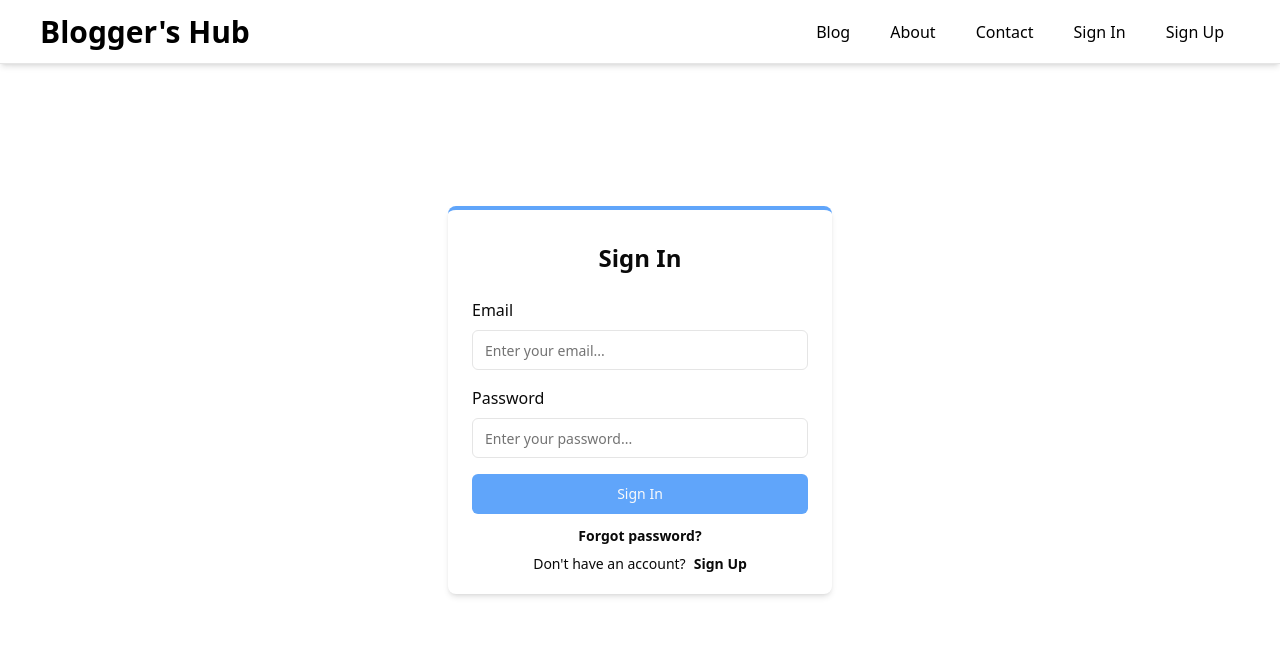
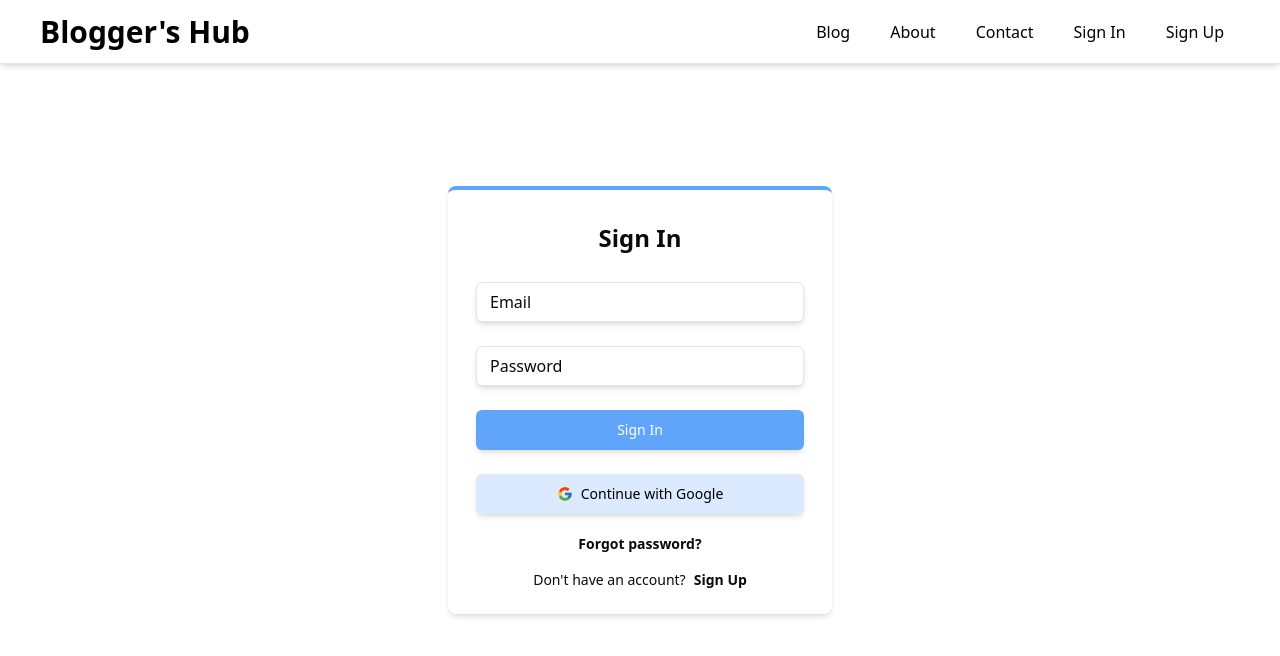
Before and after one commit to rajesh-ranjan-git/bloggershub, a Next.js app in the folder bloggershub/: page /signIn in a window 1280 px wide. Shown: the top 656 px of the page. Built offline with nearby package versions, Linux system fonts and the light colour scheme.

Commit message:
Sign and sign up ui almost done

```diff
--- a/bloggershub/package.json
+++ b/bloggershub/package.json
@@ -20,6 +20,7 @@
     "react": "^19.0.0",
     "react-dom": "^19.0.0",
     "react-hook-form": "^7.54.2",
+    "react-icons": "^5.4.0",
     "tailwind-merge": "^3.0.1",
     "tailwindcss-animate": "^1.0.7",
     "zod": "^3.24.1"
--- a/bloggershub/src/app/(auth)/signIn/page.jsx
+++ b/bloggershub/src/app/(auth)/signIn/page.jsx
@@ -1,13 +1,15 @@
 "use client";
 
-import CustomButton from "@/components/customForm/customButton";
-import CustomInput from "@/components/customForm/customInput";
+import CustomButton from "@/components/customFormElements/customButton";
+import CustomInput from "@/components/customFormElements/customInput";
+import { Button } from "@/components/ui/button";
 import { Form } from "@/components/ui/form";
 import { useToast } from "@/hooks/use-toast";
 import { signInSchema } from "@/validations/signInSchema";
 import { zodResolver } from "@hookform/resolvers/zod";
 import Link from "next/link";
 import { useForm } from "react-hook-form";
+import { FcGoogle } from "react-icons/fc";
 
 const SignIn = () => {
   const { toast } = useToast();
@@ -40,37 +42,39 @@ const SignIn = () => {
         <h1 className="p-4 font-semibold text-2xl text-center">Sign In</h1>
         <Form {...form}>
           <form onSubmit={form.handleSubmit(onSubmit)}>
-            <div className="p-2">
+            <div className="relative p-3 emailBox">
               <CustomInput
                 control={form.control}
                 label="Email"
                 name="email"
-                placeholder="Enter your email..."
-                inputStyle="w-full"
-                labelStyle="text-md"
+                placeholder=""
               />
             </div>
-            <div className="p-2">
+            <div className="relative p-3">
               <CustomInput
                 control={form.control}
                 label="Password"
                 name="password"
-                placeholder="Enter your password..."
-                inputStyle="w-full"
-                labelStyle="text-md"
+                placeholder=""
               />
             </div>
-            <div className="p-2">
+            <div className="p-3">
               <CustomButton
                 type="submit"
                 buttonText="Sign In"
-                buttonStyle="w-full bg-blue-400 hover:bg-blue-600"
+                buttonStyle="w-full bg-blue-400 hover:bg-blue-600 text-white shadow-md"
                 disabled={false}
               />
             </div>
           </form>
         </Form>
-        <div className="p-1 text-sm text-center">
+        <div className="p-3">
+          <Button className="flex justify-center items-center bg-blue-100 hover:bg-blue-50 shadow-md w-full text-black">
+            <FcGoogle />
+            <span>Continue with Google</span>
+          </Button>
+        </div>
+        <div className="p-2 text-sm text-center">
           <Link
             className="font-semibold hover:text-blue-600 hover:underline"
             href="/signUp"
@@ -78,7 +82,7 @@ const SignIn = () => {
             Forgot password?
           </Link>
         </div>
-        <div className="p-1 text-sm text-center">
+        <div className="p-2 text-sm text-center">
           Don't have an account?
           <Link
             className="ml-2 font-semibold hover:text-blue-600 hover:underline"
--- a/bloggershub/src/app/(auth)/signUp/page.jsx
+++ b/bloggershub/src/app/(auth)/signUp/page.jsx
@@ -1,13 +1,15 @@
 "use client";
 
-import CustomButton from "@/components/customForm/customButton";
-import CustomInput from "@/components/customForm/customInput";
+import CustomButton from "@/components/customFormElements/customButton";
+import CustomInput from "@/components/customFormElements/customInput";
+import { Button } from "@/components/ui/button";
 import { Form } from "@/components/ui/form";
 import { toast } from "@/hooks/use-toast";
 import { signUpSchema } from "@/validations/signUpSchema";
 import { zodResolver } from "@hookform/resolvers/zod";
 import Link from "next/link";
 import { useForm } from "react-hook-form";
+import { FcGoogle } from "react-icons/fc";
 
 const SignUp = () => {
   const form = useForm({
@@ -38,37 +40,31 @@ const SignUp = () => {
         <h1 className="p-4 font-semibold text-2xl text-center">Sign Up</h1>
         <Form {...form}>
           <form onSubmit={form.handleSubmit(onSubmit)}>
-            <div className="p-2">
+            <div className="relative p-3">
               <CustomInput
                 control={form.control}
                 label="Email"
                 name="email"
-                placeholder="Enter your email..."
-                inputStyle="w-full"
-                labelStyle="text-md"
+                placeholder=""
               />
             </div>
-            <div className="p-2">
+            <div className="relative p-3">
               <CustomInput
                 control={form.control}
                 label="Password"
                 name="password"
-                placeholder="Enter your password..."
-                inputStyle="w-full outline-blue-400 focus:outline-blue-400"
-                labelStyle="text-md"
+                placeholder=""
               />
             </div>
-            <div className="p-2">
+            <div className="relative p-3">
               <CustomInput
                 control={form.control}
                 label="Confirm Password"
                 name="confirmPassword"
-                placeholder="Confirm your password..."
-                inputStyle="w-full outline-blue-400 focus:outline-blue-400"
-                labelStyle="text-md"
+                placeholder=""
               />
             </div>
-            <div className="p-2">
+            <div className="relative p-3">
               <CustomButton
                 type="submit"
                 buttonText="Sign Up"
@@ -78,7 +74,13 @@ const SignUp = () => {
             </div>
           </form>
         </Form>
-        <div className="p-1 text-sm text-center">
+        <div className="p-3">
+          <Button className="flex justify-center items-center bg-blue-100 hover:bg-blue-50 shadow-md w-full text-black">
+            <FcGoogle />
+            <span>Continue with Google</span>
+          </Button>
+        </div>
+        <div className="p-2 text-sm text-center">
           Already have an account?
           <Link
             className="ml-2 font-semibold hover:text-blue-600 hover:underline"
--- a/bloggershub/src/app/globals.css
+++ b/bloggershub/src/app/globals.css
@@ -72,3 +72,8 @@
     @apply bg-background text-foreground;
   }
 }
+
+.emailInput:focus + .emailLabel {
+  top: -0.5px;
+  background-color: white;
+}
--- a/bloggershub/src/components/customForm/customInput.jsx
+++ b/bloggershub/src/components/customFormElements/customInput.jsx
@@ -21,17 +21,19 @@ const CustomInput = ({
       name={name}
       render={({ field }) => (
         <FormItem>
-          <FormLabel className={labelStyle}>{label}</FormLabel>
           <FormControl>
             <Input
               type={
                 name === ("password" || "confirmPassword") ? "password" : "text"
               }
               placeholder={placeholder}
-              className={inputStyle}
+              className="shadow-md focus-visible:shadow-md focus-visible:ring-blue-400 w-full emailInput"
               {...field}
             />
           </FormControl>
+          <FormLabel className="top-[1.5em] left-[1.5em] absolute border-2 border-transparent text-md transition-all -translate-y-[50%] duration-300 ease-in-out pointer-events-none emailLabel transform">
+            {label}
+          </FormLabel>
           <FormMessage />
         </FormItem>
       )}
```
Also changed, not shown: bloggershub/src/components/customFormElements/customButton.jsx (renamed from bloggershub/src/components/customForm/customButton.jsx), 1 other file (tests, documents, lock files or other folders).
